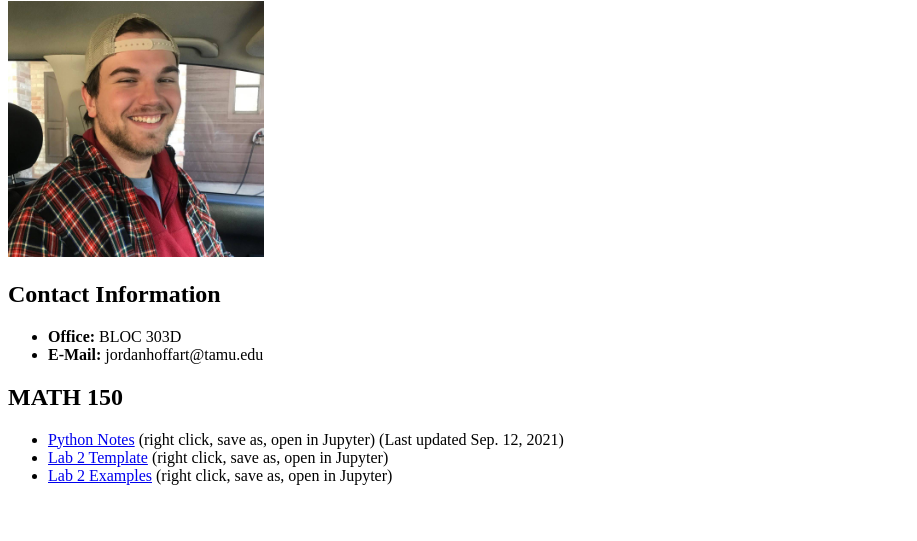
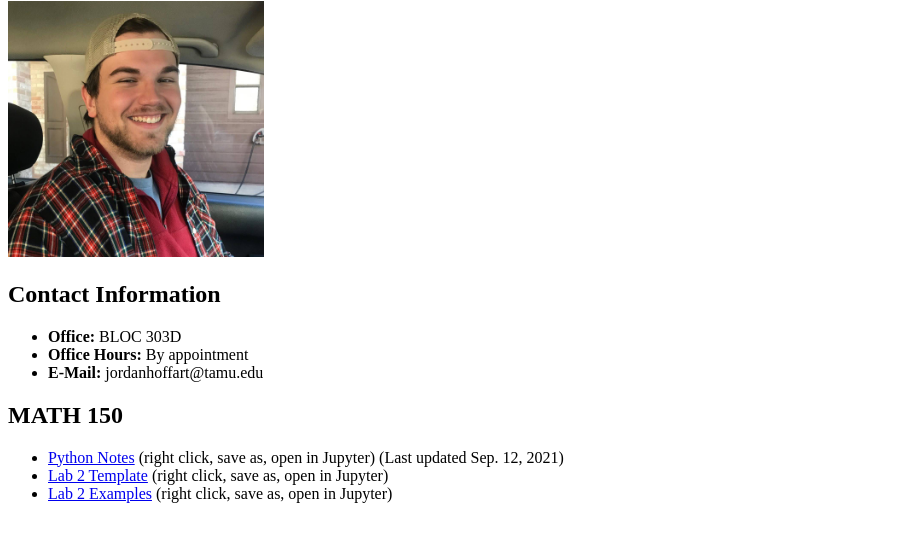
Before and after one commit to jordanhoffart/jordanhoffart.github.io, a plain HTML site: page index.html in a window 1280 px wide. Shown: the part 79-620 px from the top of the page, without its empty margins (0-917 px from the left). Drawn offline with Linux system fonts and the light colour scheme.

Commit message:
Update index.html

```diff
--- a/index.html
+++ b/index.html
@@ -9,6 +9,7 @@
 	<h2> Contact Information </h2>
 	<ul>
 		<li> <b>Office:</b> BLOC 303D </li>
+		<li> <b>Office Hours:</b> By appointment
 		<li> <b>E-Mail:</b> jordanhoffart@tamu.edu </li>
 	</ul>
 	<h2> MATH 150 </h2>
```
